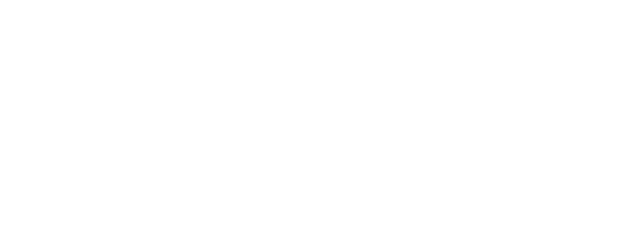
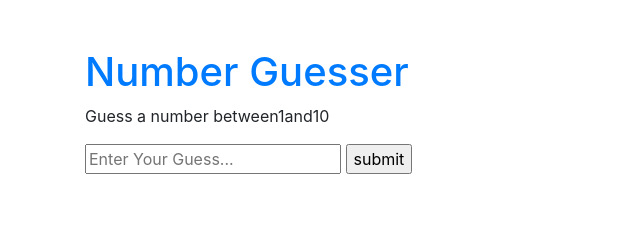
Before and after one commit to frenchy321/number-guesser-app, a plain HTML site: page index.html in a window 1280 px wide. Shown: the whole page, without its empty margins (0-640 px from the left). Drawn offline with nearby package versions, Linux system fonts and the light colour scheme.

Commit message:
added simple HTML, h1 header, p tag and 2 inputs

```diff
--- a/index.html
+++ b/index.html
@@ -17,6 +17,24 @@
     <title>Number Guesser</title>
   </head>
   <body>
+    <div class="container py-5">
+      <h1 class="display-5 text-primary">Number Guesser</h1>
+      <div id="game">
+        <p>
+          Guess a number between<span class="min-num">1</span>and<span
+            class="max-num"
+            >10</span
+          >
+        </p>
+        <input
+          type="number"
+          id="guess-input"
+          placeholder="Enter Your Guess..."
+        />
+        <input type="submit" value="submit" id="guess-value" />
+        <p class="message"></p>
+      </div>
+    </div>
     <script
       src="https://code.jquery.com/jquery-3.3.1.slim.min.js"
       integrity="sha384-q8i/X+965DzO0rT7abK41JStQIAqVgRVzpbzo5smXKp4YfRvH+8abtTE1Pi6jizo"
@@ -32,5 +50,6 @@
       integrity="sha384-JjSmVgyd0p3pXB1rRibZUAYoIIy6OrQ6VrjIEaFf/nJGzIxFDsf4x0xIM+B07jRM"
       crossorigin="anonymous"
     ></script>
+    <script src="script.js"></script>
   </body>
 </html>
```
